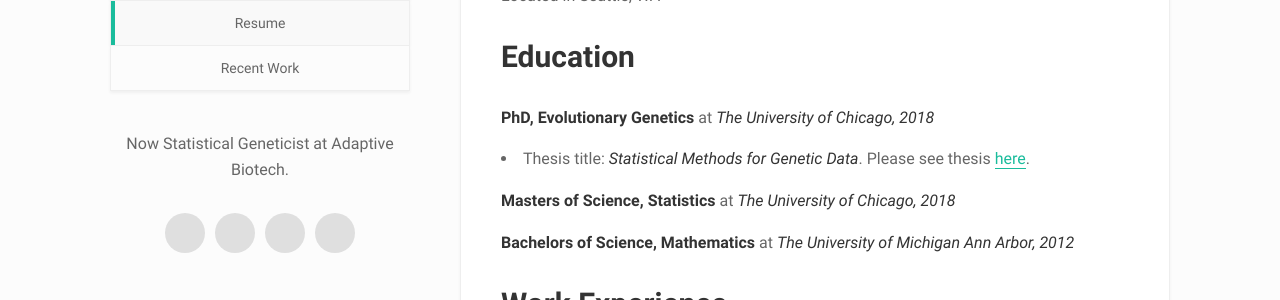
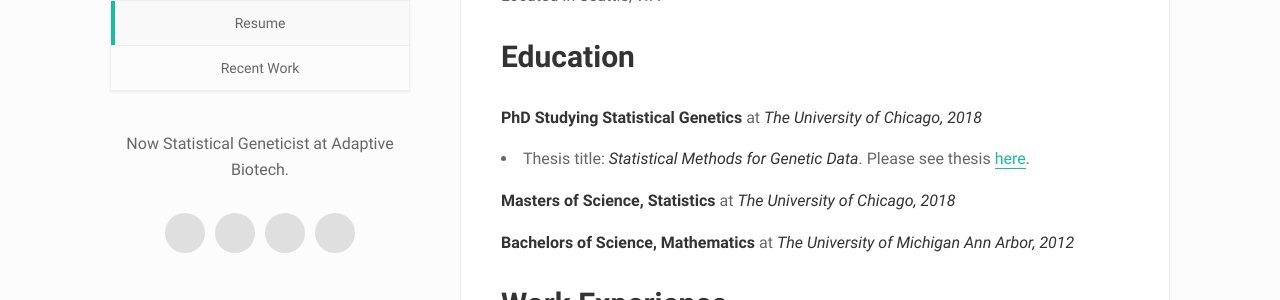
Before and after one commit to halasadi/halasadi.github.io, a Jekyll site: the page built from _pages/resume/index.md, in a window 1280 px wide and 1220 px high. Shown: the part 326-626 px from the top of the window. Built offline with Jekyll 4.4.1, drawn with Linux system fonts in a browser that asks for light colours.

Commit message:
Update index.md

```diff
--- a/_pages/resume/index.md
+++ b/_pages/resume/index.md
@@ -9,7 +9,7 @@ Located in Seattle, WA
 
 # Education
 
-**PhD, Evolutionary Genetics** at *The University of Chicago, 2018*
+**PhD Studying Statistical Genetics** at *The University of Chicago, 2018*
 
 - Thesis title: *Statistical Methods for Genetic Data*. Please see thesis <a href="http://stephenslab.uchicago.edu/assets/papers/hussein-thesis.pdf" title="ab">here</a>.
 
```
